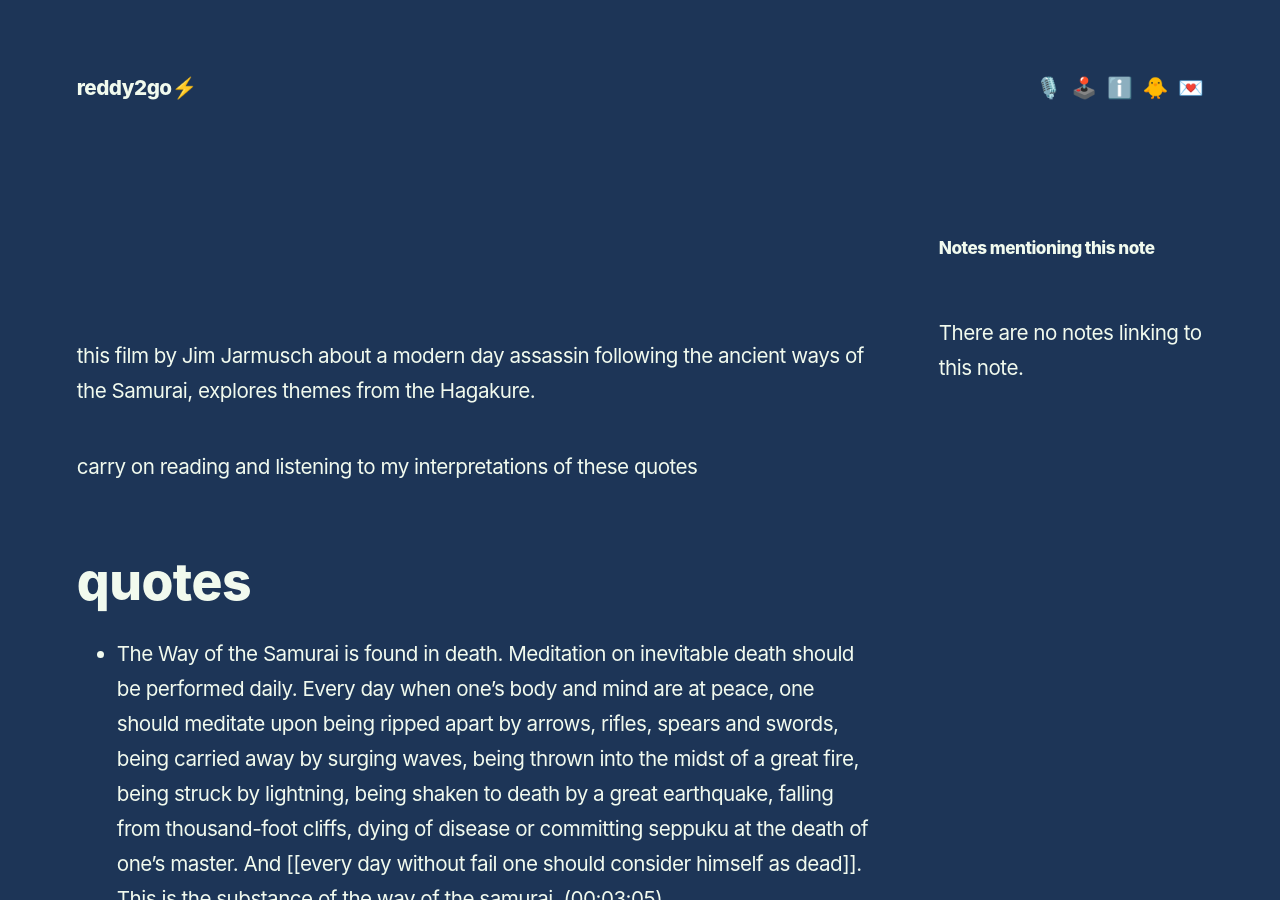
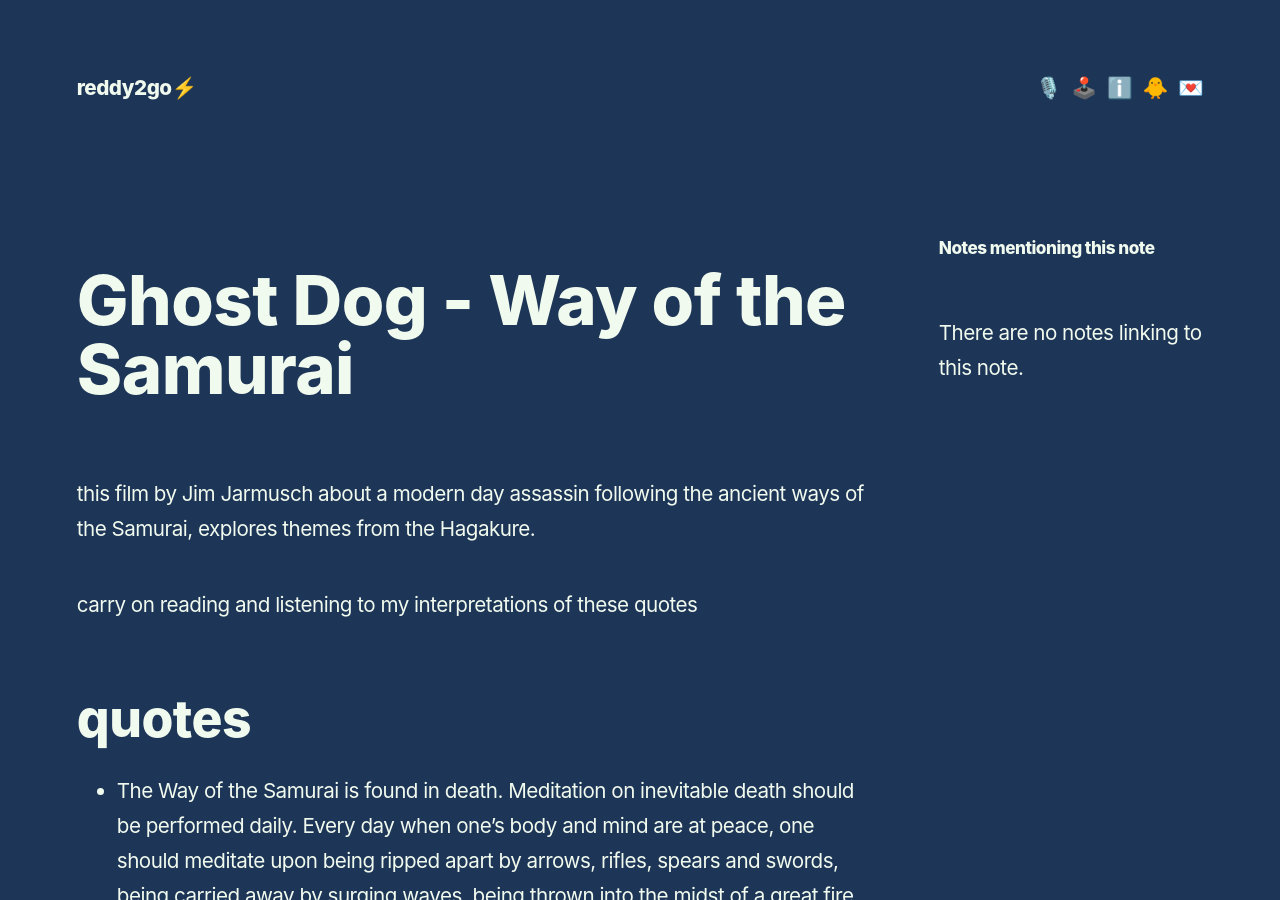
Before and after one commit to reddy2go/redgarden, a Jekyll site: the page built from _notes/Ghost Dog.md, in a window 1280 px wide and 900 px high. Built offline with Jekyll 4.4.1, drawn with Linux system fonts in a browser that asks for light colours; some web fonts are replaced.

Commit message:
auto commit

```diff
--- a/_notes/Ghost Dog.md
+++ b/_notes/Ghost Dog.md
@@ -1,5 +1,5 @@
 ---
-title: Ghost Dog: Way of the Samurai
+title: Ghost Dog - Way of the Samurai
 slug: ghost-dog
 ---
 this film by Jim Jarmusch about a modern day assassin following the ancient ways of the Samurai, explores themes from the Hagakure.
```
